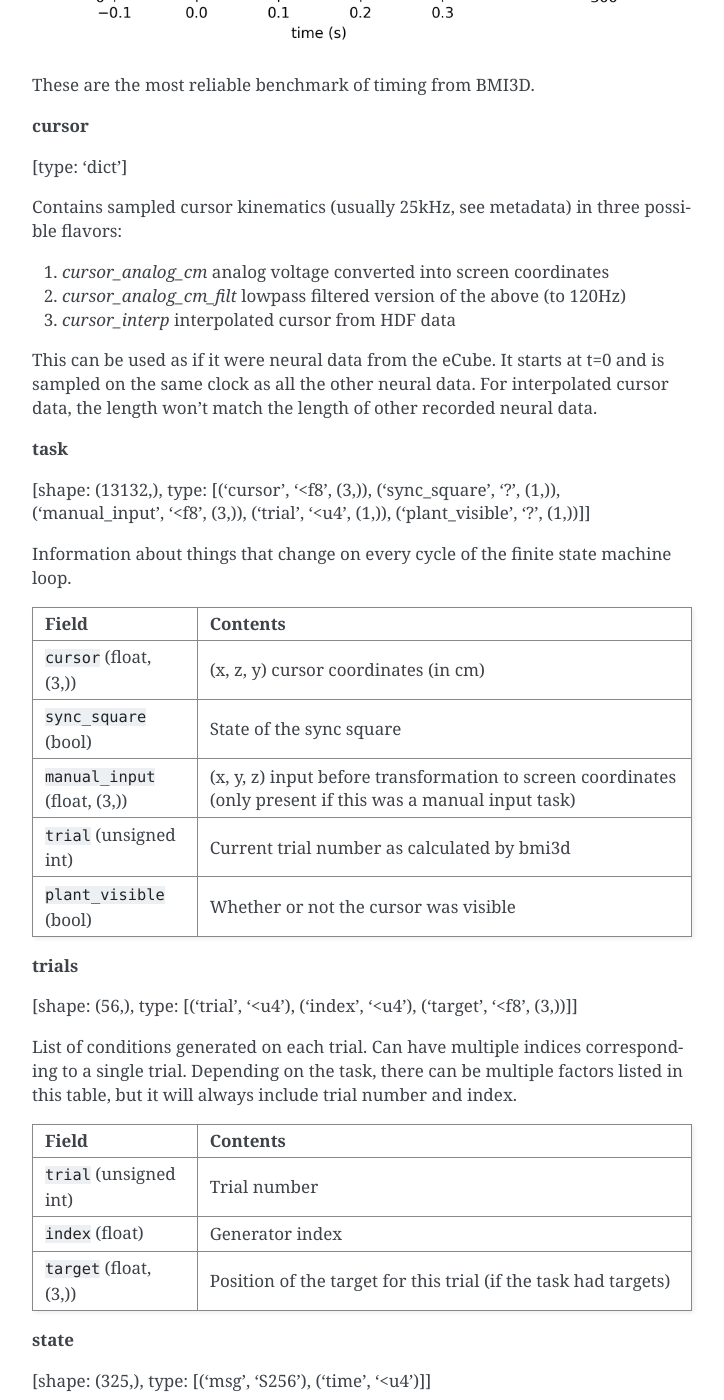
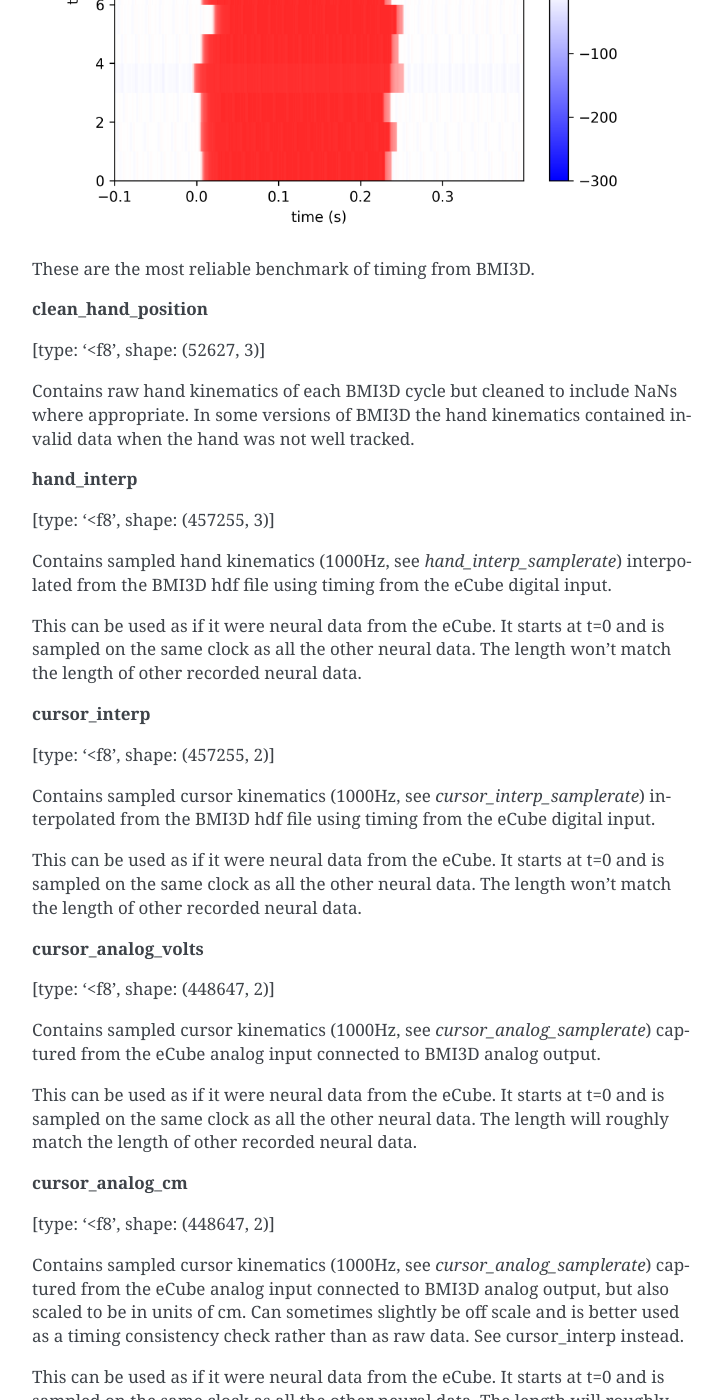
Before and after one commit to aolabNeuro/analyze, a Sphinx documentation site: the page built from docs/source/preproc.rst, in a window 1280 px wide and 1400 px high, scrolled down 5748 px. Shown: the whole window, without its empty margins (388-1112 px from the left). Built offline with Sphinx 7.4.7, drawn with Linux system fonts in a browser that asks for light colours; some of the changed text lies outside the part shown.

Commit message:
update preproc.rst

```diff
--- a/docs/source/preproc.rst
+++ b/docs/source/preproc.rst
@@ -28,7 +28,9 @@
    * - ``exp_metadata``
      - Metadata explaining the experimental data, e.g. information about the subject, date, and experimental parameters
    * - ``eye_data``
-     - The eye data. TODO: Please update!
+     - The eye data, including position and a mask for the eyes being closed.
+   * - ``eye_metadata``
+     - Metadata about the eye tracking, including labels for which channel corresponds to which eye, sampling rate, etc.
    * - ``mocap_data``
      - Motion capture data
    * - ``mocap_metadata``
@@ -57,16 +59,14 @@
      - Contents
    * - ``time`` (unsigned int)
      - Integer cycle number
-   * - ``prev_tick`` (float)
-     - How much time elapsed since the previous frame (measured by bmi3d in ms)
    * - ``timestamp_bmi3d`` (float)
-     - Uncorrected timestamps from bmi3d
+     - Uncorrected timestamps recorded by bmi3d
    * - ``timestamp_sync`` (float)
-     - Uncorrected timestamps sent from bmi3d digital output
+     - Corrected timestamps sent from bmi3d digital output and recorded by eCube digital input.
    * - ``timestamp_measure_offline`` (float)
-     - Uncorrected timestamps measured from the screen and digitized offline
+     - Corrected timestamps measured from the screen and digitized offline
    * - ``timestamp_measure_online`` (float)
-     - Uncorrected timestamps measured from the screen and digitized online
+     - Corrected timestamps measured from the screen and digitized online
 
 The figure below shows what each timestamp information is captured by each variable.
 
@@ -81,6 +81,10 @@
 The preprocessed ``timestamp_measure_offline`` field should be used for aligning data to things that appear on the screen. However, in some cases
 there may not be anything appearing on the screen, such as when aligning to laser onset or movement kinematics. In these cases, the ``timestamp_sync`` will be
 more accurate.
+
+"Corrected" timestamps have been run through the function :func:`~aopy.preproc.get_measured_clock_timestamps`, which searches for measured timestamps within a given
+radius from a known set of timestamps. For `sync` timestamps, the "known" timestamps are the ones from BMI3D. For `measure` timestamps, the "known" timestamps
+are the `sync` timestamps.
 
 **events**
 
@@ -156,19 +160,54 @@
 
 These are the most reliable benchmark of timing from BMI3D.
 
-**cursor**
+**clean_hand_position**
 
-[type: 'dict']
+[type: '<f8', shape: (52627, 3)]
 
-Contains sampled cursor kinematics (usually 25kHz, see metadata) in three possible flavors:
+Contains raw hand kinematics of each BMI3D cycle but cleaned to include NaNs where appropriate.
+In some versions of BMI3D the hand kinematics contained invalid data when the hand was not well
+tracked.
 
-#. `cursor_analog_cm` analog voltage converted into screen coordinates
-#. `cursor_analog_cm_filt` lowpass filtered version of the above (to 120Hz)
-#. `cursor_interp` interpolated cursor from HDF data
+**hand_interp**
+
+[type: '<f8', shape: (457255, 3)]
+
+Contains sampled hand kinematics (1000Hz, see `hand_interp_samplerate`) interpolated
+from the BMI3D hdf file using timing from the eCube digital input.
 
 This can be used as if it were neural data from the eCube. It starts at t=0 and is sampled on the same
-clock as all the other neural data. For interpolated cursor data, the length won't match the length of other
-recorded neural data.
+clock as all the other neural data. The length won't match the length of other recorded neural data.
+
+**cursor_interp**
+
+[type: '<f8', shape: (457255, 2)]
+
+Contains sampled cursor kinematics (1000Hz, see `cursor_interp_samplerate`) interpolated
+from the BMI3D hdf file using timing from the eCube digital input.
+
+This can be used as if it were neural data from the eCube. It starts at t=0 and is sampled on the same
+clock as all the other neural data. The length won't match the length of other recorded neural data.
+
+**cursor_analog_volts**
+
+[type: '<f8', shape: (448647, 2)]
+
+Contains sampled cursor kinematics (1000Hz, see `cursor_analog_samplerate`) captured from the eCube
+analog input connected to BMI3D analog output.
+
+This can be used as if it were neural data from the eCube. It starts at t=0 and is sampled on the same
+clock as all the other neural data. The length will roughly match the length of other recorded neural data.
+
+**cursor_analog_cm**
+
+[type: '<f8', shape: (448647, 2)]
+
+Contains sampled cursor kinematics (1000Hz, see `cursor_analog_samplerate`) captured from the eCube
+analog input connected to BMI3D analog output, but also scaled to be in units of cm. Can sometimes slightly
+be off scale and is better used as a timing consistency check rather than as raw data. See cursor_interp instead.
+
+This can be used as if it were neural data from the eCube. It starts at t=0 and is sampled on the same
+clock as all the other neural data. The length will roughly match the length of other recorded neural data.
 
 **task**
 
@@ -256,10 +295,36 @@
 There are several other fields with the prefix ``_bmi3d``. These contain raw data saved by bmi3d which has been
 preprocessed into the format described above. They are there for debugging purposes.
 
+**qwalor_sensor**
+
+[shape: (11216169,), type: 'int16']
+
+Analog sensor data from the qwalor laser.
+
+**qwalor_trigger**
+
+[shape: (726,), type: [('timestamp', '<f8'), ('value', '<f8')]]
+
+Digital trigger information from the qwalor laser. These timestamps represent timing of the trigger signal that
+turns on and off the laser. The laser, however, may take time to turn on and off, and is measured in ``qwalor_sensor``.
+See also :func:`~aopy.preproc.bmi3d.find_laser_stim_times` and :func:`~aopy.preproc.bmi3d.get_laser_trial_times`.
+
+.. list-table::
+
+    :widths: 25 75
+    :header-rows: 1
+
+    * - Field
+      - Contents
+    * - ``timestamp`` (float)
+      - Time the laser state changed
+    * - ``value`` (bool)
+      - State (on or off) of the laser
+
 Experimental metadata
 ---------------------
 
-The `exp_metadata` dataset contains
+The `exp_metadata` dataset can contain:
 
 .. list-table::
    :widths: 25 75
@@ -277,10 +342,16 @@
      - hdf filename where the raw bmi3d data came from
    * - ``bmi3d_start_time``: (float)
      - timestamp recorded by bmi3d internally when the state machine starts (in ms)
+   * - ``bmi3d_preproc_date``
+     - date the file was preprocessed
+   * - ``bmi3d_preproc_version``
+     - version of aopy used to preprocess the data
    * - ``cursor_bounds``: (float, (6,))
      - (x, -x, z, -z, y, -y) coordinates bounding the cursor (in cm)
    * - ``cursor_color``: (string)
      - color of the cursor
+   * - ``cursor_interp_samplerate`` (float)
+     - sampling rate of the interpolated version of the bmi3d cursor data
    * - ``cursor_radius``: (float)
      - radius of the cursor (in cm)
    * - ``data_files``: (dict)
@@ -309,6 +380,8 @@
      - name of the generator used in the experiment
    * - ``generator_params``: (string)
      - string containing the parameters used to initialize the generator
+   * - ``hand_interp_samplerate`` (float)
+     - sampling rate of the interpolated version of the bmi3d hand data
    * - ``has_measured_timestamps``: (bool)
      - whether the measured_timestamps_online and measured_timestamps_offline fields are available in clock
    * - ``has_reward_system``: (bool)
@@ -411,6 +484,8 @@
      - width of clock and event pulses
    * - ``sync_size``: (float)
      - size of the square used for screen sync (in cm)
+   * - ``sw_version``: (str)
+     - hash of the git version of BMI3D that was used when running the experiment
    * - ``target_color``: (string)
      - name of the color for targets
    * - ``target_radius``: (float)
```
Also changed, not shown: other parts of docs/source/preproc.rst (+1 -1 lines).
